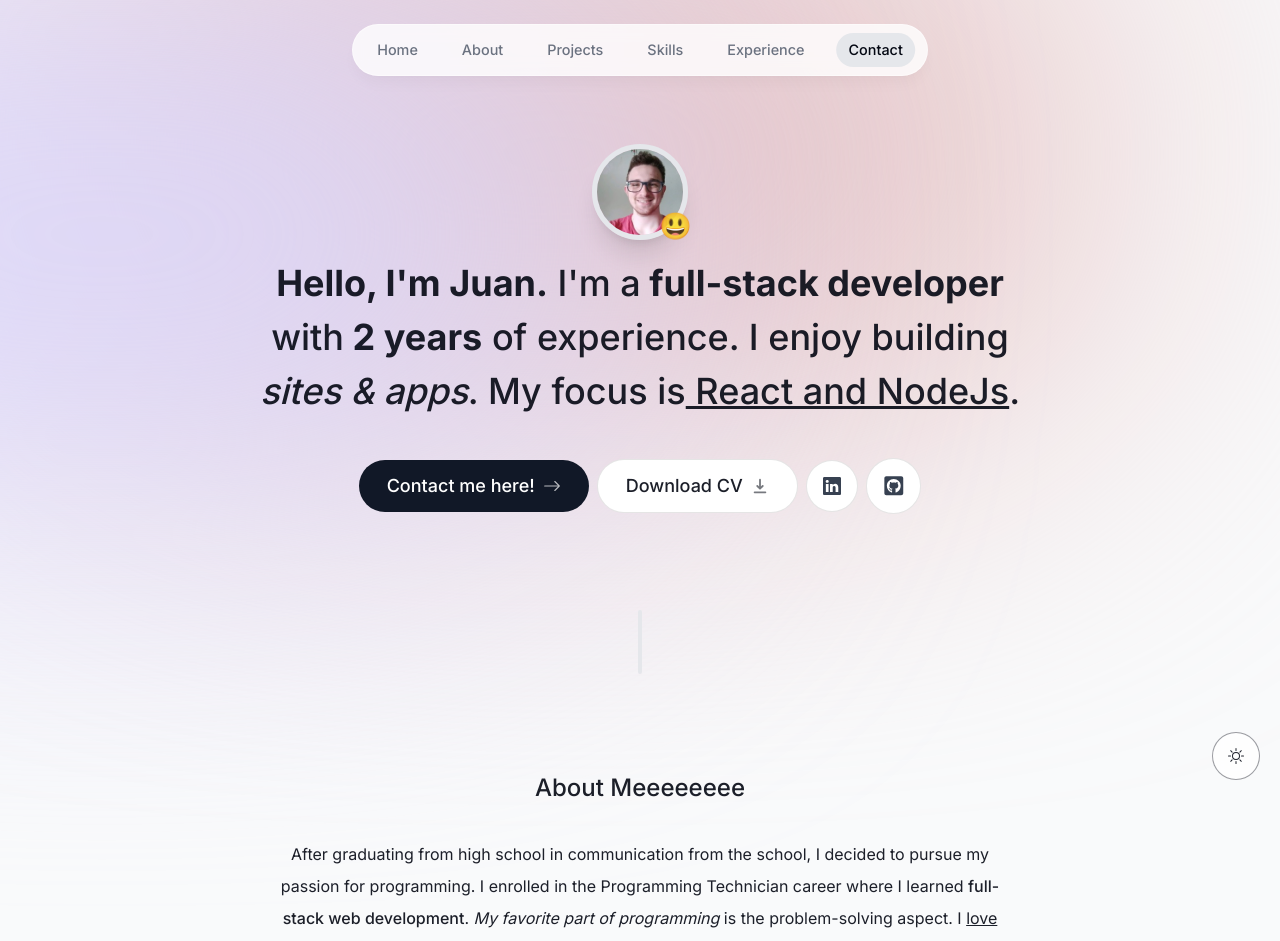
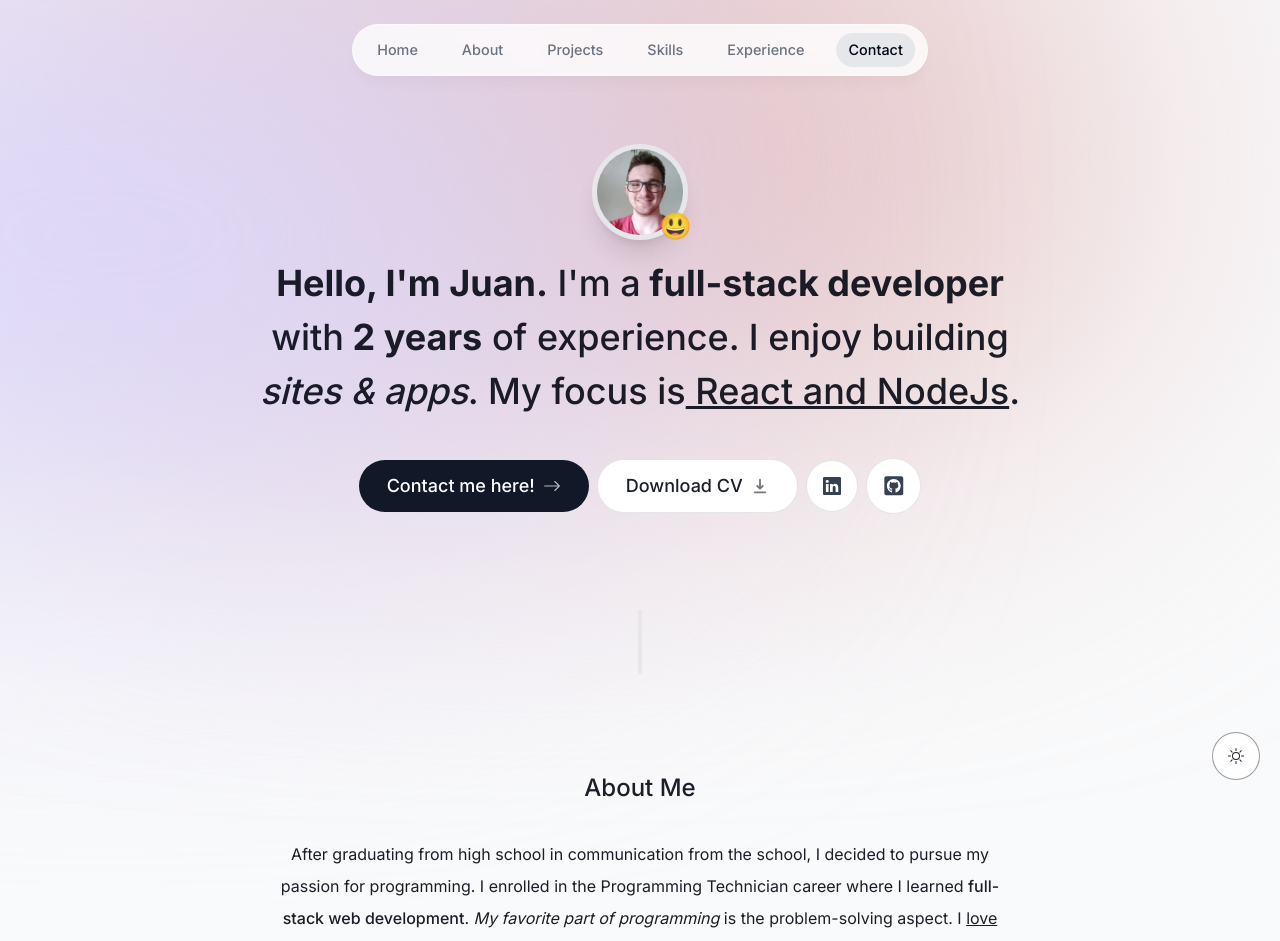
Before and after one commit to JuanIgnacioBellavitis/portfolio-website, a Next.js app: page / in a window 1280 px wide. Shown: the top 941 px of the page. Built offline with nearby package versions, Linux system fonts and the light colour scheme; no server answers.

Commit message:
Redploy 2

```diff
--- a/components/About.tsx
+++ b/components/About.tsx
@@ -18,7 +18,7 @@ export default function About() {
             id="about"
             ref={ref}
         >
-            <SectionHeading title="About meeeeeeee" />
+            <SectionHeading title="About me" />
             <p
                 className='mb-3'
             >
```
